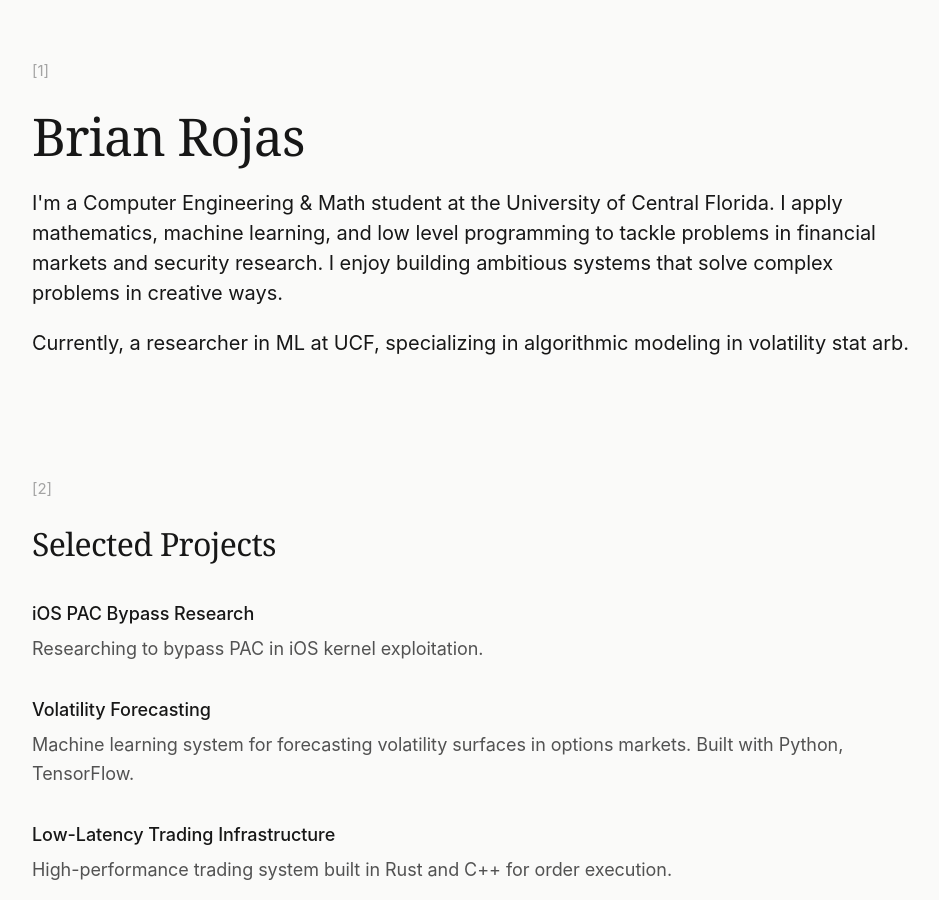
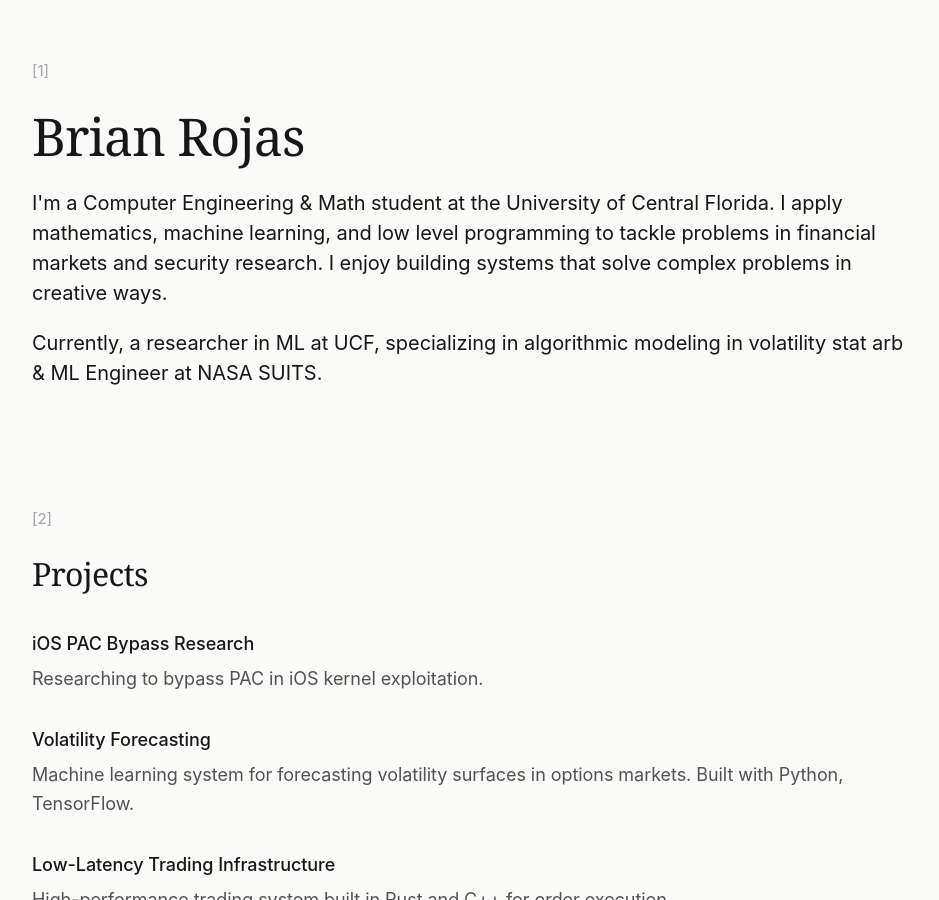
Before and after one commit to brianrojrc/brianrojrc.github.io, a Jekyll site: the page built from index.md, in a window 1280 px wide and 900 px high. Shown: the whole window, without its empty margins (168-1107 px from the left). Built offline with Jekyll 4.4.1, drawn with Linux system fonts in a browser that asks for light colours.

Commit message:
Update index.md

```diff
--- a/index.md
+++ b/index.md
@@ -6,13 +6,13 @@ title: Home
 <header class="page-header">
     <span class="page-marker">[1]</span>
     <h1>Brian Rojas</h1>
-    <p class="intro">I'm a Computer Engineering & Math student at the University of Central Florida. I apply mathematics, machine learning, and low level programming to tackle problems in financial markets and security research. I enjoy building ambitious systems that solve complex problems in creative ways.</p>
-    <p class="currently">Currently, a researcher in ML at UCF, specializing in algorithmic modeling in volatility stat arb.</p>
+    <p class="intro">I'm a Computer Engineering & Math student at the University of Central Florida. I apply mathematics, machine learning, and low level programming to tackle problems in financial markets and security research. I enjoy building systems that solve complex problems in creative ways.</p>
+    <p class="currently">Currently, a researcher in ML at UCF, specializing in algorithmic modeling in volatility stat arb & ML Engineer at NASA SUITS.</p>
 </header>
 
 <section class="projects-section">
     <span class="section-marker">[2]</span>
-    <h2>Selected Projects</h2>
+    <h2>Projects</h2>
     <div class="project-item">
         <div class="project-title">iOS PAC Bypass Research</div>
         <div class="project-description">Researching to bypass PAC in iOS kernel exploitation.</div>
```
